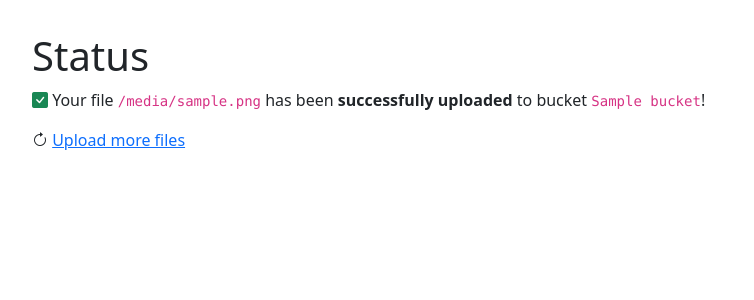
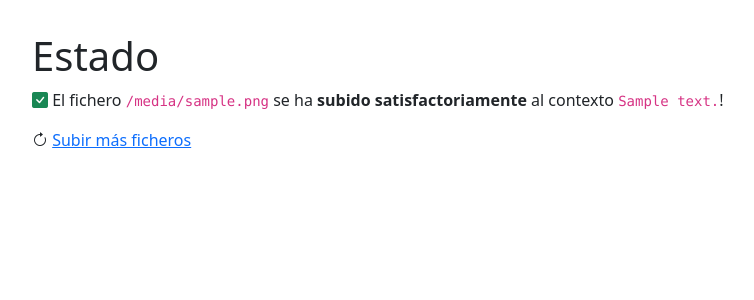
Before and after one commit to sdelquin/upload, a Flask app: template templates/status.html in a window 1280 px wide. Shown: the top 300 px of the page, without its empty margins (50-804 px from the left). Run offline with Flask 2, Linux system fonts and the light colour scheme; the template is opened without the code that fills it: most values are stand-ins (such as "Sample title", 1, 10 or a date in 2020); some libraries are stand-ins or nearby versions.

Commit message:
Translate into spanish

```diff
--- a/lib/utils.py
+++ b/lib/utils.py
@@ -7,7 +7,7 @@ def allowed_file(
     return '.' in filename and filename.rsplit('.', 1)[1].lower() in allowed_extensions
 
 
-def check_bucket_password(
-    given_password: str, bucket: str, buckets: dict[str, str] = settings.BUCKETS
+def check_context_password(
+    given_password: str, context: str, contexts: dict[str, str] = settings.CONTEXTS
 ) -> bool:
-    return given_password == buckets[bucket]
+    return given_password == contexts[context]
--- a/main.py
+++ b/main.py
@@ -14,22 +14,24 @@ def upload_file():
     if request.method == 'POST':
         file = request.files['file']
         if not utils.allowed_file(file.filename):
-            return render_template('status.html', error='Given filetype is not allowed')
-        bucket = request.form['bucket']
-        if not utils.check_bucket_password(request.form['password'], bucket):
-            return render_template('status.html', error='Given password is incorrect')
+            return render_template(
+                'status.html', error='El tipo de fichero subido no está permitido'
+            )
+        context = request.form['context']
+        if not utils.check_context_password(request.form['password'], context):
+            return render_template('status.html', error='La contraseña es incorrecta')
 
         filename = secure_filename(file.filename)
         name = secure_filename(request.form['name'].split()[0].lower())
         upload_filename = f'{name}_{filename}'
-        upload_folder = settings.UPLOAD_BASE_FOLDER / bucket
+        upload_folder = settings.UPLOAD_BASE_FOLDER / context
         file.save(upload_folder / upload_filename)
         return render_template(
-            'status.html', error=None, upload_filename=upload_filename, bucket=bucket
+            'status.html', error=None, upload_filename=upload_filename, context=context
         )
 
     return render_template(
         'index.html',
         allowed_extensions=settings.ALLOWED_EXTENSIONS,
-        buckets=settings.BUCKETS.keys(),
+        contexts=settings.CONTEXTS.keys(),
     )
--- a/settings.py
+++ b/settings.py
@@ -7,4 +7,4 @@ PROJECT_DIR = Path(__file__).parent
 
 UPLOAD_BASE_FOLDER = config('UPLOAD_BASE_FOLDER', default=PROJECT_DIR / 'target', cast=Path)
 ALLOWED_EXTENSIONS = config('ALLOWED_EXTENSIONS', default=[], cast=config.list)
-BUCKETS = config('BUCKETS', default={}, cast=config.json)
+CONTEXTS = config('CONTEXTS', default={}, cast=config.json)
--- a/templates/status.html
+++ b/templates/status.html
@@ -1,16 +1,16 @@
 {% extends "base.html" %}
 {% block container %}
-  <h1>Status</h1>
+  <h1>Estado</h1>
 
   <p>
   {% if error %}
       <i class="bi bi-x-square-fill text-danger"></i> {{ error }}!
   {% else %}
       <i class="bi bi-check-square-fill text-success"></i>
-      Your file <code>{{ upload_filename }}</code> has been <strong>successfully uploaded</strong>
-      to bucket <code>{{ bucket }}</code>!
+      El fichero <code>{{ upload_filename }}</code> se ha <strong>subido satisfactoriamente</strong>
+      al contexto <code>{{ context }}</code>!
   {% endif %}
   </p>
 
-  <p><i class="bi bi-arrow-clockwise"></i> <a href="{{ url_for('upload_file') }}">Upload more files</a></p>
+  <p><i class="bi bi-arrow-clockwise"></i> <a href="{{ url_for('upload_file') }}">Subir más ficheros</a></p>
 {% endblock %}
```
Also changed, not shown: templates/index.html (+17 -17 lines).
